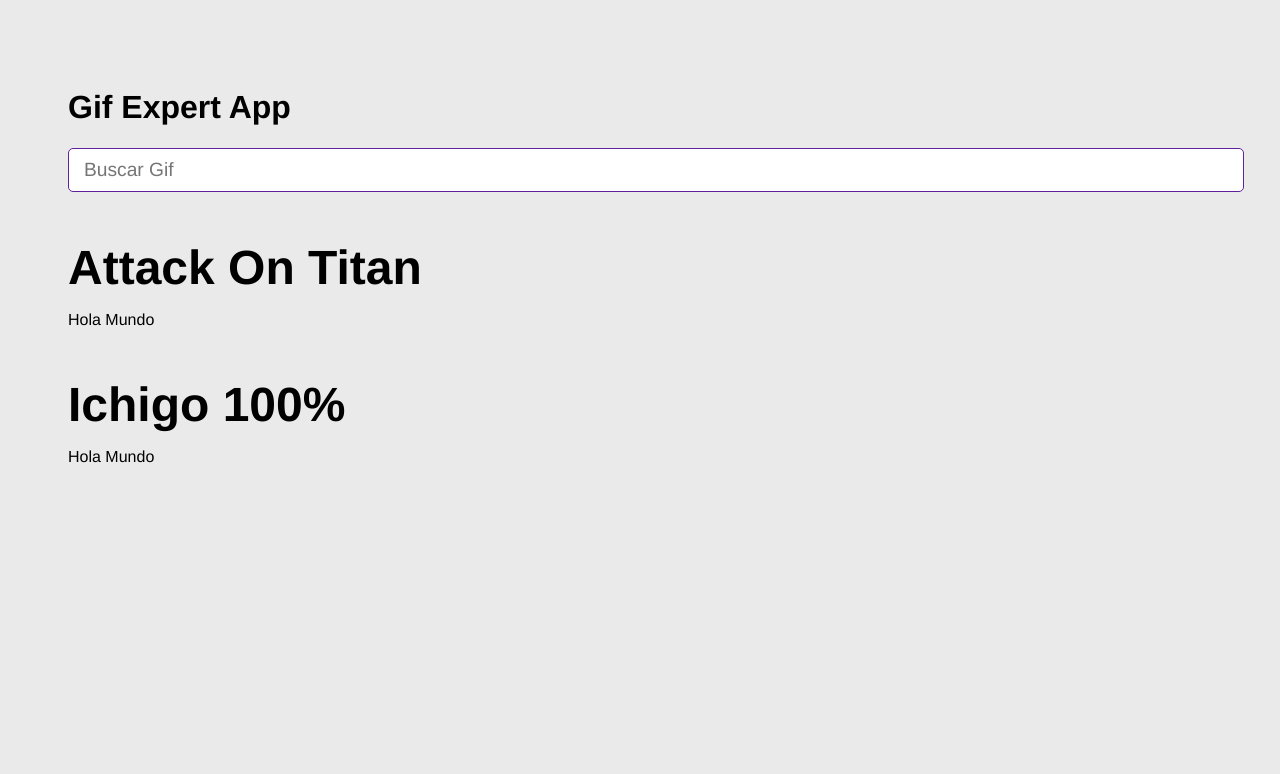
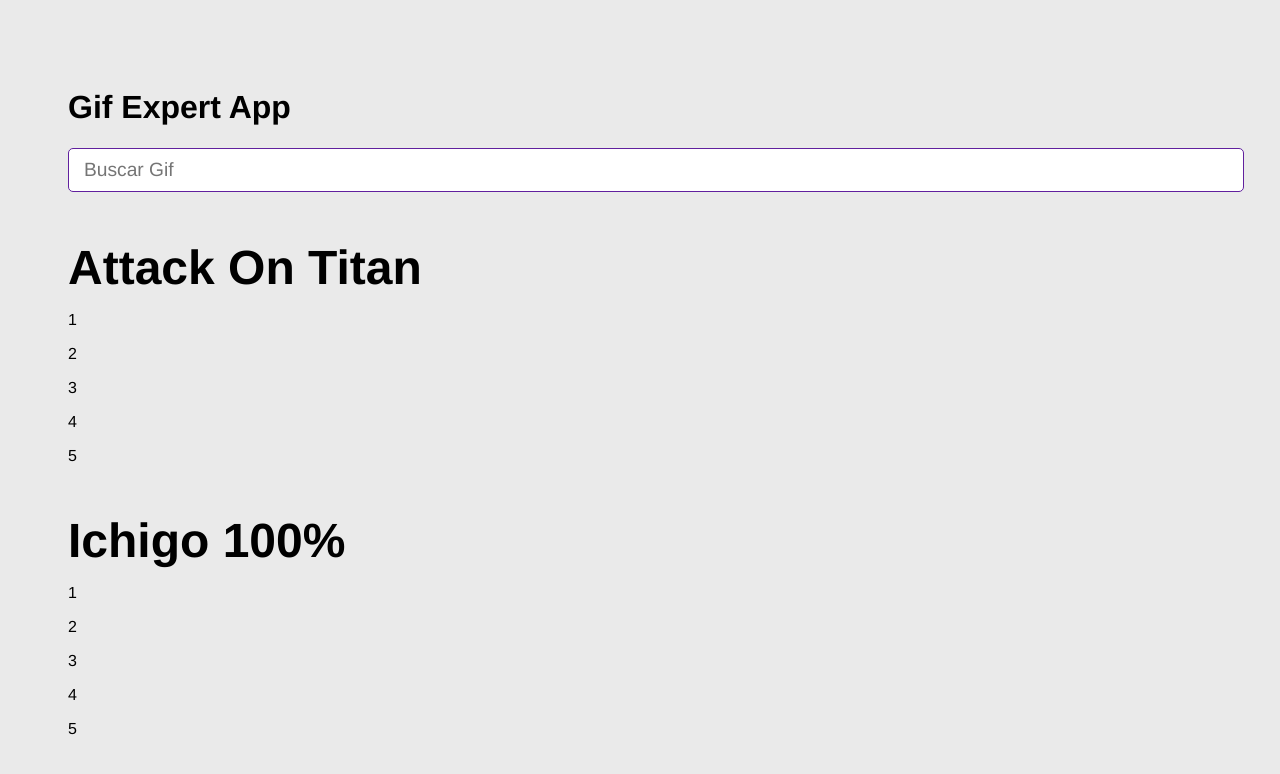
Before and after one commit to FabzDev/React-FernandoHerrera, a React (Vite) app in the folder 04-gif-expert-app/: page / in a window 1280 px wide. Shown: the top 774 px of the page. Built offline with nearby package versions, Linux system fonts and the light colour scheme.

Commit message:
GifExpertApp - GifGrid - gifs rendered as numbers)

```diff
--- a/04-gif-expert-app/src/components/GifGrid.jsx
+++ b/04-gif-expert-app/src/components/GifGrid.jsx
@@ -1,8 +1,13 @@
 
 
-export const GifGrid = ({ category }) => (
+export const GifGrid = ({ category }) => {
+  const gifs = [1,2,3,4,5]
+
+  return (
   <>
     <h3>{category}</h3>
-    <p>Hola Mundo</p>
+    {gifs.map(gif => (
+      <p key={gif}>{gif}</p>
+    ))}
   </>
-);
+)};
```
